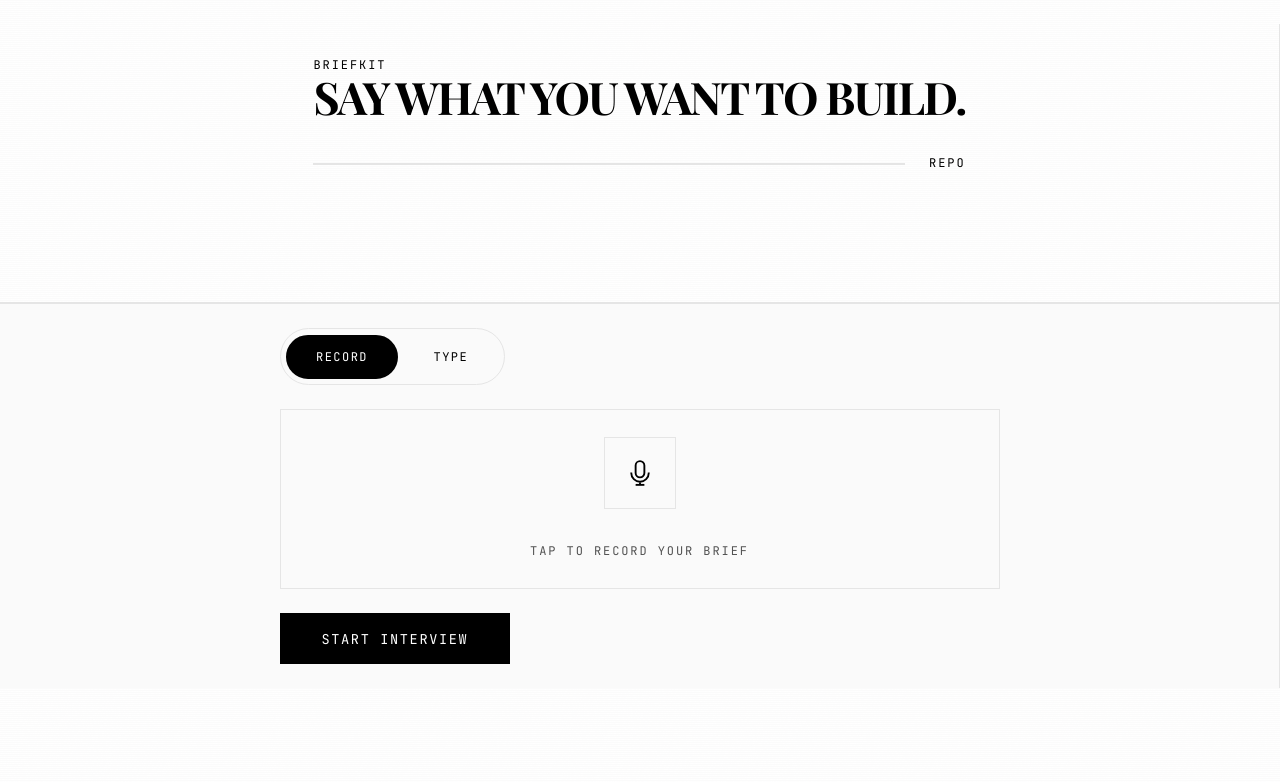
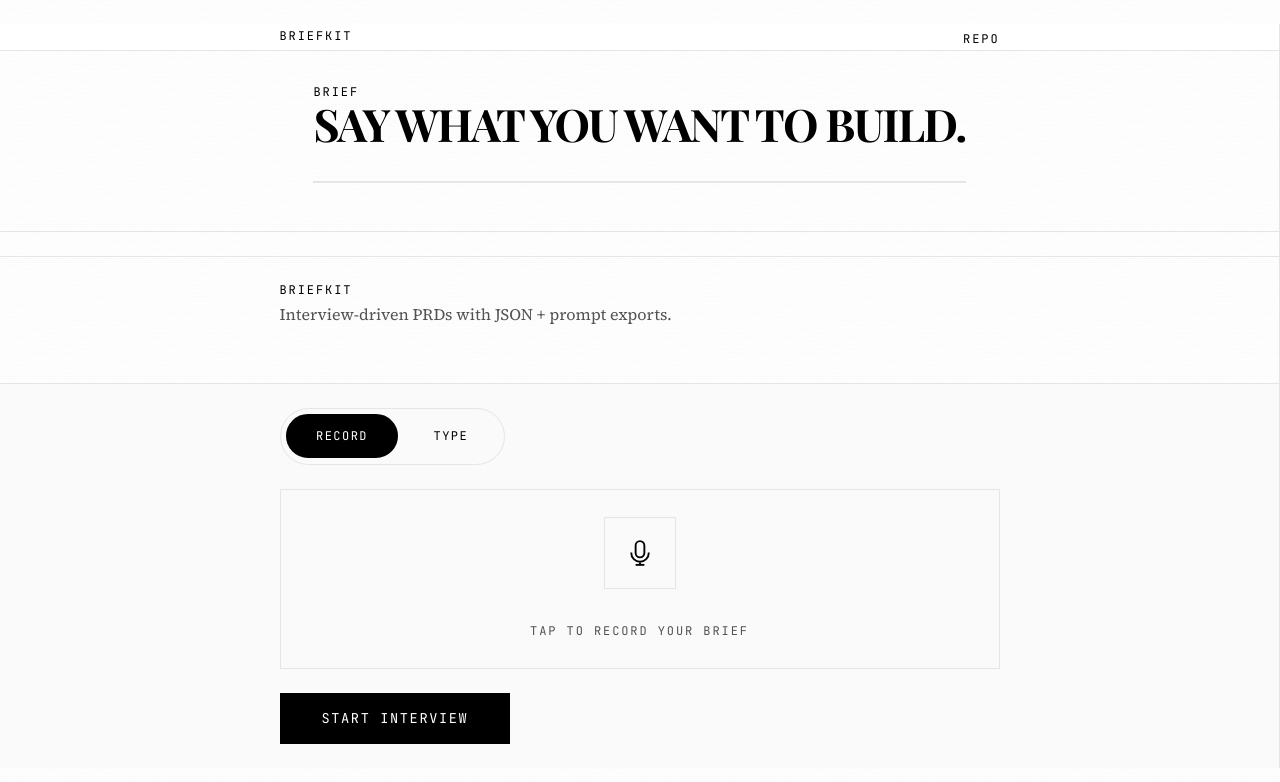
Before and after one commit to moeghashim/BriefKit, a Next.js app: page / in a window 1280 px wide. Shown: the top 782 px of the page. Built offline with nearby package versions, Linux system fonts and the light colour scheme.

Commit message:
fix: stabilize input rendering

```diff
--- a/app/globals.css
+++ b/app/globals.css
@@ -261,6 +261,18 @@
   transform: translateY(0);
 }
 
+.app-header {
+  border-bottom: 1px solid var(--border-light);
+  background: var(--background);
+}
+
+.app-header-inner {
+  display: flex;
+  align-items: center;
+  justify-content: space-between;
+  padding: 1.25rem 0;
+}
+
 .container {
   max-width: 72rem;
   margin: 0 auto;
@@ -358,6 +370,12 @@
 
 .repo-link:hover {
   border-bottom: 1px solid var(--foreground);
+}
+
+.app-footer {
+  border-top: 1px solid var(--border-light);
+  padding: 1.5rem 0 2rem;
+  margin-top: 1.5rem;
 }
 
 .card {
--- a/components/InterviewClient.tsx
+++ b/components/InterviewClient.tsx
@@ -416,54 +416,31 @@
   const allowRecording = inputMode === "record";
   const allowTyping = inputMode === "type";
 
-  return (
-    <main>
-      <div className={`workspace${hasFirstAnswer ? " split" : ""}`}>
-        <div className="workspace-left">
-          <div className="content-scroll-area">
+  const renderSectionDivider = () => (
+    <div className="rule-row compact">
+      <div className="rule" />
+    </div>
+  );
+
+  const renderBriefHeader = () => (
+    <header className="simple-header">
+      <div className="mono">
+        {interviewStarted ? (showQuestionNumber ? `Question ${currentQuestionNumber}` : "Current Question") : "Brief"}
+      </div>
+      <h1 className={`hero-title${interviewStarted ? " question-title" : ""}`}>
+        {interviewStarted ? currentQuestion || "Preparing the first question..." : "Say what you want to build."}
+      </h1>
+    </header>
+  );
+
+  const renderBriefSection = () => (
     <section className="section compact brief-section" id="brief">
       <div className="container narrow">
-                {!interviewStarted ? (
+        {renderBriefHeader()}
+        {renderSectionDivider()}
+        {error && <p className="muted">{error}</p>}
+        {interviewStarted && (
           <>
-                    <div className="simple-header">
-                      <div className="mono">BriefKit</div>
-                      <h1 className="hero-title">Say what you want to build.</h1>
-                    </div>
-                    <div className="rule-row compact">
-                      <div className="rule" />
-                      <a
-                        className="repo-link mono"
-                        href="https://github.com/moeghashim/BriefKit"
-                        target="_blank"
-                        rel="noreferrer"
-                      >
-                        Repo
-                      </a>
-                    </div>
-                    {error && <p className="muted">{error}</p>}
-                  </>
-                ) : (
-                  <>
-                    <div className="simple-header">
-                      <div className="mono">
-                        {showQuestionNumber ? `Question ${currentQuestionNumber}` : "Current Question"}
-                      </div>
-                      <h1 className="hero-title question-title">
-                        {currentQuestion || "Preparing the first question..."}
-                      </h1>
-                    </div>
-                    <div className="rule-row compact">
-                      <div className="rule" />
-                      <a
-                        className="repo-link mono"
-                        href="https://github.com/moeghashim/BriefKit"
-                        target="_blank"
-                        rel="noreferrer"
-                      >
-                        Repo
-                      </a>
-                    </div>
-
             {interviewHistory.length > 0 && (
               <details className="history-toggle">
                 <summary className="mono">Show previous answers</summary>
@@ -479,7 +456,6 @@
                 </div>
               </details>
             )}
-
             {interviewSummary && interviewSummary.length > 0 && (
               <div className="card" style={{ marginTop: "2rem" }}>
                 <div className="mono">Summary</div>
@@ -490,15 +466,14 @@
                 </ul>
               </div>
             )}
-
-                    {error && <p className="muted">{error}</p>}
           </>
         )}
       </div>
     </section>
-          </div>
+  );
 
-          <div className="fixed-input-area">
+  const renderInputSection = () => (
+    <section className="fixed-input-area" id="interview" aria-label="Interview input">
       <div className="container narrow" style={{ padding: "1.5rem" }}>
         {!interviewDone ? (
           <div className="chat-box" style={{ border: "none", padding: 0, background: "transparent" }}>
@@ -515,7 +490,6 @@
                 </button>
               ))}
             </div>
-
             {!interviewStarted ? (
               <>
                 {allowRecording ? (
@@ -621,84 +595,17 @@
           </div>
         )}
       </div>
-          </div>
-        </div>
+    </section>
+  );
 
-        <div className={`workspace-right${loadingPreview ? " is-loading" : ""}`}>
-          {loadingPreview && (
-            <div className="right-loading-overlay" aria-live="polite">
-              <div className="right-loading-content">
-                <svg className="cooking-icon" viewBox="0 0 64 64" aria-hidden="true">
-                  <path
-                    d="M22 18c0-4 3-7 7-7"
-                    fill="none"
-                    stroke="currentColor"
-                    strokeWidth="2"
-                    strokeLinecap="round"
-                  />
-                  <path
-                    d="M32 16c0-4 3-7 7-7"
-                    fill="none"
-                    stroke="currentColor"
-                    strokeWidth="2"
-                    strokeLinecap="round"
-                  />
-                  <path
-                    d="M42 18c0-4 3-7 7-7"
-                    fill="none"
-                    stroke="currentColor"
-                    strokeWidth="2"
-                    strokeLinecap="round"
-                  />
-                  <rect
-                    x="14"
-                    y="28"
-                    width="36"
-                    height="20"
-                    rx="4"
-                    fill="none"
-                    stroke="currentColor"
-                    strokeWidth="2"
-                  />
-                  <path
-                    d="M20 28l4-8h16l4 8"
-                    fill="none"
-                    stroke="currentColor"
-                    strokeWidth="2"
-                    strokeLinejoin="round"
-                  />
-                  <path
-                    d="M12 34h-4m50 0h-4"
-                    fill="none"
-                    stroke="currentColor"
-                    strokeWidth="2"
-                    strokeLinecap="round"
-                  />
-                  <path
-                    d="M24 24h16"
-                    fill="none"
-                    stroke="currentColor"
-                    strokeWidth="2"
-                    strokeLinecap="round"
-                  />
-                </svg>
-                <div className="mono">Cooking up your feature table...</div>
-              </div>
-            </div>
-          )}
+  const renderFeatureTableSection = () => (
     <section className="section">
       <div className="container">
         <h2 className="section-title feature-table-title">Feature Table</h2>
-              <p className="muted">
-                Features and user stories update as the interview progresses.
-              </p>
+        <p className="muted">Features and user stories update as the interview progresses.</p>
         {displayFeatures.length > 0 ? (
           displayFeatures.map((feature, index) => (
-                  <details
-                    key={`${feature.name}-${index}`}
-                    className="feature-block"
-                    open={index === 0}
-                  >
+            <details key={`${feature.name}-${index}`} className="feature-block" open={index === 0}>
               <summary className="feature-summary-row">
                 <div className="feature-summary-header">
                   <span className="feature-label mono">Feature {index + 1}</span>
@@ -750,11 +657,7 @@
                       </button>
                     </div>
                     <div className="message-actions">
-                            <button
-                              className="secondary"
-                              onClick={() => sendFeatureMessage(index)}
-                              disabled={loadingPreview}
-                            >
+                      <button className="secondary" onClick={() => sendFeatureMessage(index)} disabled={loadingPreview}>
                         Send Message
                       </button>
                       {transcribingTarget === `feature-message-${index}` && (
@@ -856,9 +759,7 @@
                                   {storyMessages[story.id] && storyMessages[story.id].length > 0 && (
                                     <ul className="message-list">
                                       {storyMessages[story.id].map((message, messageIndex) => (
-                                            <li key={`${story.id}-story-message-${messageIndex}`}>
-                                              {message}
-                                            </li>
+                                        <li key={`${story.id}-story-message-${messageIndex}`}>{message}</li>
                                       ))}
                                     </ul>
                                   )}
@@ -882,8 +783,10 @@
         )}
       </div>
     </section>
+  );
 
-          {result && (
+  const renderExportsSection = () =>
+    result ? (
       <section className="section">
         <div className="container">
           <h2 className="section-title">Exports</h2>
@@ -891,9 +794,7 @@
             <button
               className="primary"
               onClick={() => {
-                      const filename = result.featureName
-                        ? `prd-${kebabCase(result.featureName)}.md`
-                        : "prd.md";
+                const filename = result.featureName ? `prd-${kebabCase(result.featureName)}.md` : "prd.md";
                 downloadFile(result.prdMarkdown, filename);
               }}
             >
@@ -907,16 +808,114 @@
             >
               Download JSON
             </button>
-                  <button
-                    className="secondary"
-                    onClick={() => downloadFile(result.promptMarkdown, "prompt.md")}
-                  >
+            <button className="secondary" onClick={() => downloadFile(result.promptMarkdown, "prompt.md")}>
               Download Prompt
             </button>
           </div>
         </div>
       </section>
+    ) : null;
+
+  const renderFooter = () => (
+    <footer className="app-footer">
+      <div className="container narrow">
+        <div className="mono">BriefKit</div>
+        <p className="muted">Interview-driven PRDs with JSON + prompt exports.</p>
+      </div>
+    </footer>
+  );
+
+  return (
+    <main>
+      <div className={`workspace${hasFirstAnswer ? " split" : ""}`}>
+        <div className="workspace-left">
+          <header className="app-header">
+            <div className="container narrow app-header-inner">
+              <div className="mono">BriefKit</div>
+              <nav aria-label="Primary">
+                <a
+                  className="repo-link mono"
+                  href="https://github.com/moeghashim/BriefKit"
+                  target="_blank"
+                  rel="noreferrer"
+                >
+                  Repo
+                </a>
+              </nav>
+            </div>
+          </header>
+          <div className="content-scroll-area">
+            {renderBriefSection()}
+            {renderFooter()}
+          </div>
+
+          {renderInputSection()}
+        </div>
+
+        <div className={`workspace-right${loadingPreview ? " is-loading" : ""}`}>
+          {loadingPreview && (
+            <div className="right-loading-overlay" aria-live="polite">
+              <div className="right-loading-content">
+                <svg className="cooking-icon" viewBox="0 0 64 64" aria-hidden="true">
+                  <path
+                    d="M22 18c0-4 3-7 7-7"
+                    fill="none"
+                    stroke="currentColor"
+                    strokeWidth="2"
+                    strokeLinecap="round"
+                  />
+                  <path
+                    d="M32 16c0-4 3-7 7-7"
+                    fill="none"
+                    stroke="currentColor"
+                    strokeWidth="2"
+                    strokeLinecap="round"
+                  />
+                  <path
+                    d="M42 18c0-4 3-7 7-7"
+                    fill="none"
+                    stroke="currentColor"
+                    strokeWidth="2"
+                    strokeLinecap="round"
+                  />
+                  <rect
+                    x="14"
+                    y="28"
+                    width="36"
+                    height="20"
+                    rx="4"
+                    fill="none"
+                    stroke="currentColor"
+                    strokeWidth="2"
+                  />
+                  <path
+                    d="M20 28l4-8h16l4 8"
+                    fill="none"
+                    stroke="currentColor"
+                    strokeWidth="2"
+                    strokeLinejoin="round"
+                  />
+                  <path
+                    d="M12 34h-4m50 0h-4"
+                    fill="none"
+                    stroke="currentColor"
+                    strokeWidth="2"
+                    strokeLinecap="round"
+                  />
+                  <path
+                    d="M24 24h16"
+                    fill="none"
+                    stroke="currentColor"
+                    strokeWidth="2"
+                    strokeLinecap="round"
+                  />
+                </svg>
+                <div className="mono">Cooking up your feature table...</div>
+              </div>
+            </div>
           )}
+          {renderFeatureTableSection()}
+          {renderExportsSection()}
         </div>
       </div>
     </main>
```
Lines whose indentation alone changed are shown as unchanged.
